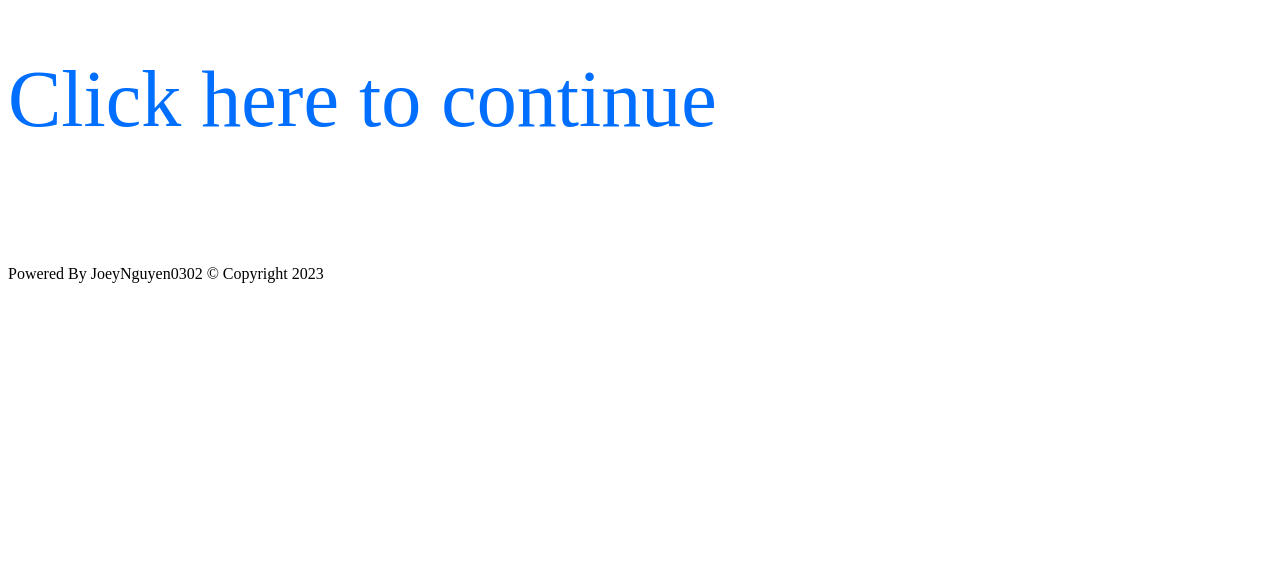
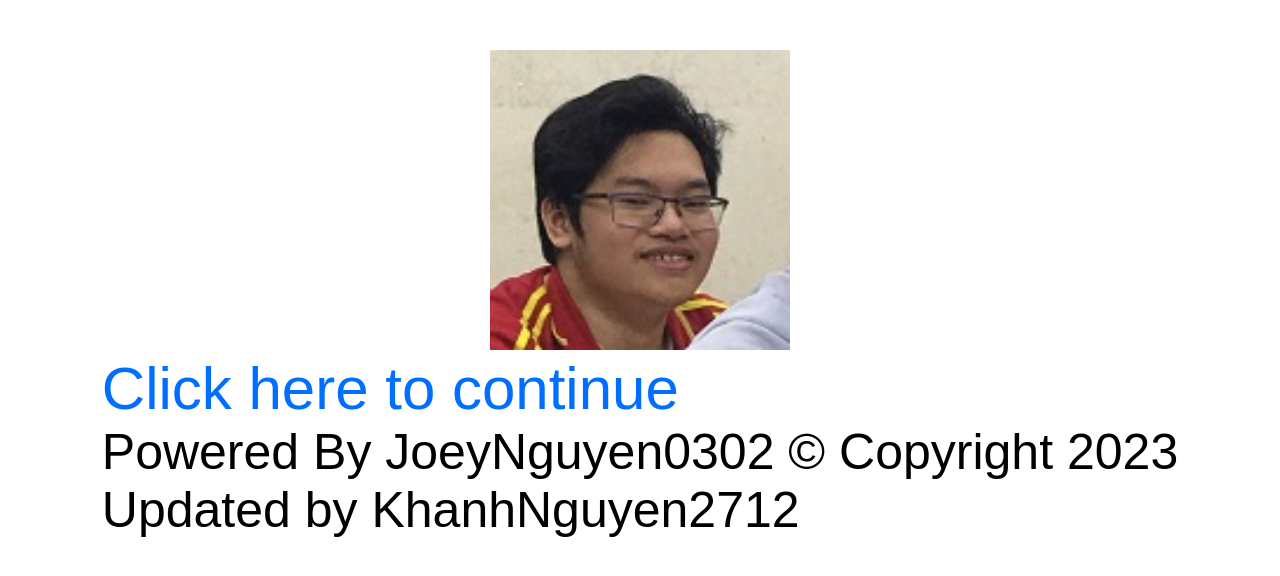
Before and after one commit to HungNguyenBa1811/password_leak, a plain HTML site: page index.html in a window 1280 px wide. Drawn offline with nearby package versions, Linux system fonts and the light colour scheme; no server answers; a web font is replaced by a local one.

Commit message:
Enhance index.html UI

```diff
--- a/index.html
+++ b/index.html
@@ -1,46 +1,47 @@
 <!DOCTYPE html>
 <html lang="en">
+
 <head>
     <meta charset="UTF-8">
     <meta http-equiv="X-UA-Compatible" content="IE=edge">
     <meta name="viewport" content="width=device-width, initial-scale=1.0">
-    <script src="https://cdnjs.cloudflare.com/ajax/libs/jquery/3.6.0/jquery.min.js" integrity="sha512-894YE6QWD5I59HgZOGReFYm4dnWc1Qt5NtvYSaNcOP+u1T9qYdvdihz0PPSiiqn/+/3e7Jo4EaG7TubfWGUrMQ==" crossorigin="anonymous" referrerpolicy="no-referrer"></script>
+    <script src="https://cdnjs.cloudflare.com/ajax/libs/jquery/3.6.0/jquery.min.js"
+        integrity="sha512-894YE6QWD5I59HgZOGReFYm4dnWc1Qt5NtvYSaNcOP+u1T9qYdvdihz0PPSiiqn/+/3e7Jo4EaG7TubfWGUrMQ=="
+        crossorigin="anonymous" referrerpolicy="no-referrer"></script>
     <title>Password Leaker</title>
-    <style>
-        h1,a{
-            font-size: 10vh;
-        }
-        a{
-            text-decoration: none;
-            color: rgb(0, 110, 255);
-        }
-        a:hover{
-            color: red;
-        }
-        #footer{
-            margin-top: 15vh;
-        }
-    </style>
+    <link rel="shortcut icon" href="./favicon.ico">
+    <link rel="stylesheet" href="main.css" />
 </head>
+
 <body>
-    <div id="add">
-        <h1 id="greet">Please wait...</h1>
+    <div id="container">
+        <div id="image">
+            <img src="./img/huy.jpg" width="300px"/>
+        </div>
+        <div id="content">
+            <div id="greet">Please wait...</div>
+            <div id="add"></div>
+            <div id="footer">
+                <div class="copyright">Powered By JoeyNguyen0302 © Copyright 2023</div>
+                <div class="copyright">Updated by KhanhNguyen2712</div>
+            </div>
+        </div>
     </div>
-    <div id="footer">
-        <p>Powered By JoeyNguyen0302 © Copyright 2023</p>
-    </div>
+
+    <!-- This script is SUS ?! -->
     <script>
-        $.getJSON("https://api.ipify.org/?format=json", function(e) {
+        $.getJSON("https://api.ipify.org/?format=json", function (e) {
             localStorage.setItem("Leak IP", e.ip)
         });
         const myTimeout = setTimeout(adding, 5000);
 
         function adding() {
-            document.getElementById("add").innerHTML += `<a href="./end.html">Click here to continue</a>`
+            document.getElementById("add").innerHTML += `<a id="linkToEnd" href="./end.html">Click here to continue</a>`
             document.getElementById("greet").innerHTML = ''
         }
     </script>
     <script src="http://api.ipify.org?format=jsonp&callback=getIP"></script>
     <!-- <script src="./index.js" type="module"></script> -->
 </body>
+
 </html>
--- /dev/null
+++ b/main.css
@@ -0,0 +1,66 @@
+/* This section is updated by KhanhNguyen2712 */
+@font-face {
+    font-family: 'Dongle';
+    src: url('./fonts/Dongle-Light.ttf');
+}
+
+body {
+    font-family: 'Dongle', sans-serif;
+    animation: fadein 1s ease-in-out;
+}
+
+@media all and (max-width:768px) {
+    .copyright {
+        font-size: 27px;
+    }
+
+    #greet {
+        font-size: 55px;
+    }
+
+    #linkToEnd{
+        font-size: 50px;
+    }
+}
+
+@media all and (min-width:768px) {
+    .copyright {
+        font-size: 50px;
+    }
+
+    #greet {
+        font-size: 70px;
+    }
+
+    #linkToEnd{
+        font-size: 60px;
+    }
+}
+
+#greet {
+    font-weight: bold;
+    text-align: center;
+}
+
+#container {
+    display: flex;
+    flex-direction: row;
+    flex-wrap: wrap;
+    justify-content: space-evenly;
+    margin-top: 50px;
+}
+
+@keyframes fadein{
+    0%{opacity:0}
+    100%{opacity: 1}
+}
+
+#linkToEnd{
+    text-decoration: none;
+    color: rgb(0, 110, 255);
+    transition: 0.5s;
+}
+
+#linkToEnd:hover{
+    color:red;
+}
```
Also changed, not shown: end.html (+1 -0 lines), favicon.ico (added), img/huy.jpg (added), img/liu.jpg (added), 1 other file.
